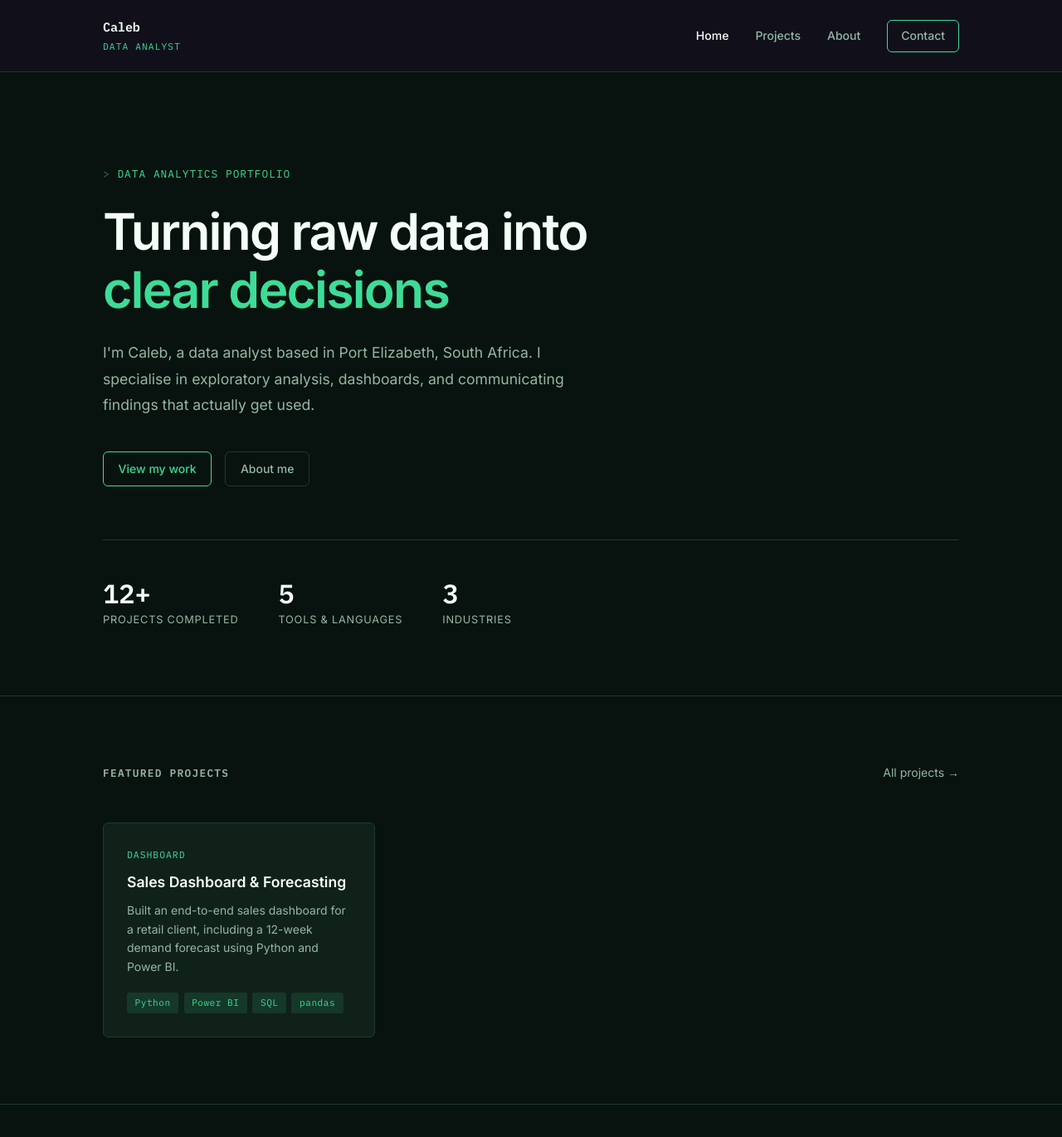
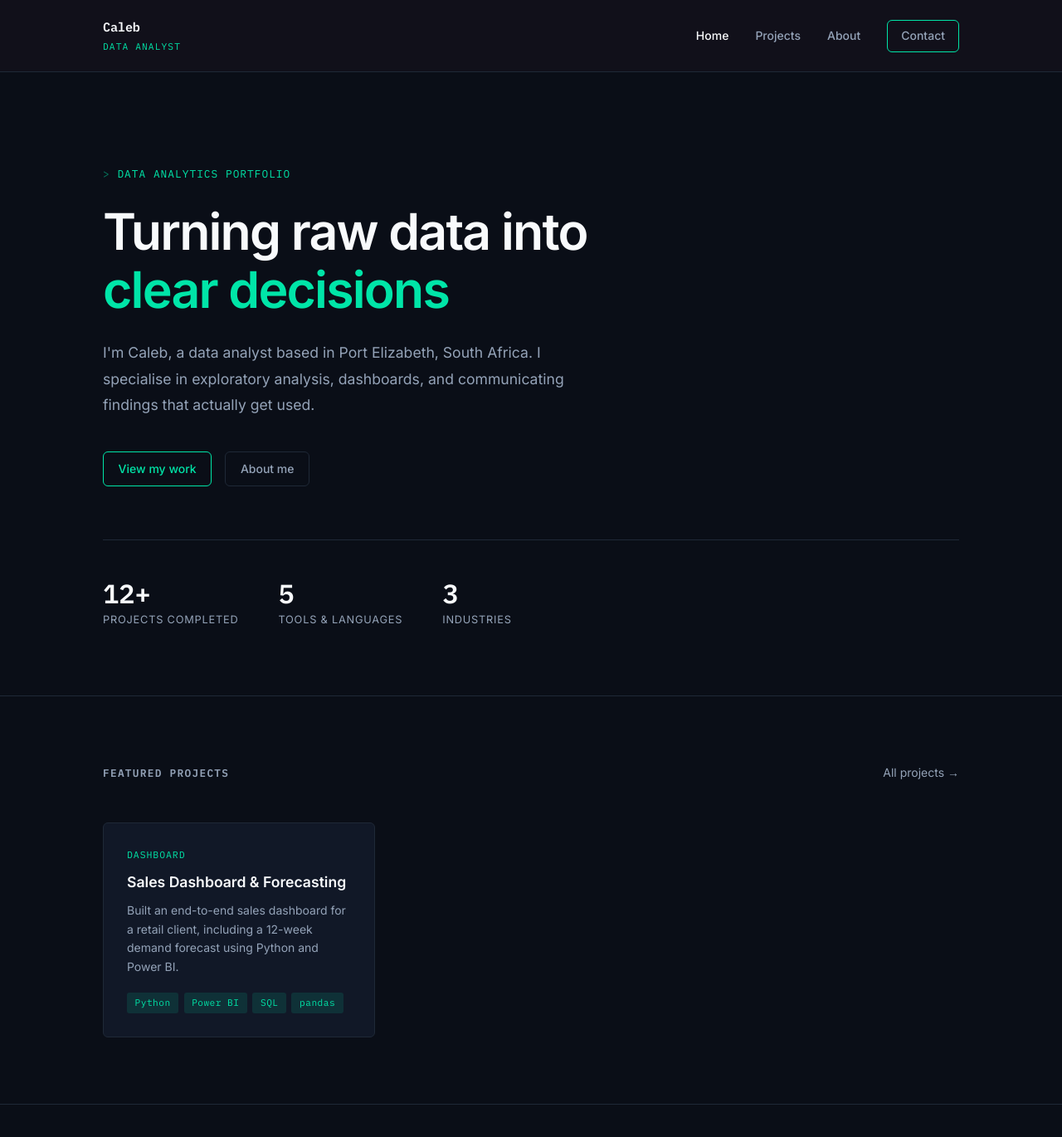
Before and after one commit to Shazilazi/Shazilazi.github.io, a Jekyll site: the page built from index.md, in a window 1280 px wide and 1400 px high. Shown: the top 1370 px of the window at 83% size. Built offline with Jekyll 4.4.1, drawn with Linux system fonts in a browser that asks for light colours.

Commit message:
Update style.css

```diff
--- a/assets/css/style.css
+++ b/assets/css/style.css
@@ -2,15 +2,15 @@
    TOKENS
    ============================================ */
 :root {
-  --bg:         #08120E;
-  --surface:    #10211A;
-  --border:     #1D3A2E;
+  --bg:         #0A0E17;
+  --surface:    #111827;
+  --border:     #1F2937;
 
-  --text:       #F5FFF8;
-  --muted:      #93B8A3;
+  --text:       #F8FAFC;
+  --muted:      #94A3B8;
 
-  --accent:     #3DDC97;
-  --accent-dim: rgba(61,220,151,0.12);
+  --accent:     #00E5A8;
+  --accent-dim: rgba(0,229,168,0.12);
 
    --font-mono: 'IBM Plex Mono', monospace;--font-sans: 'Inter', system-ui, sans-serif;
    --radius: 6px;--max-w: 1080px;
```
